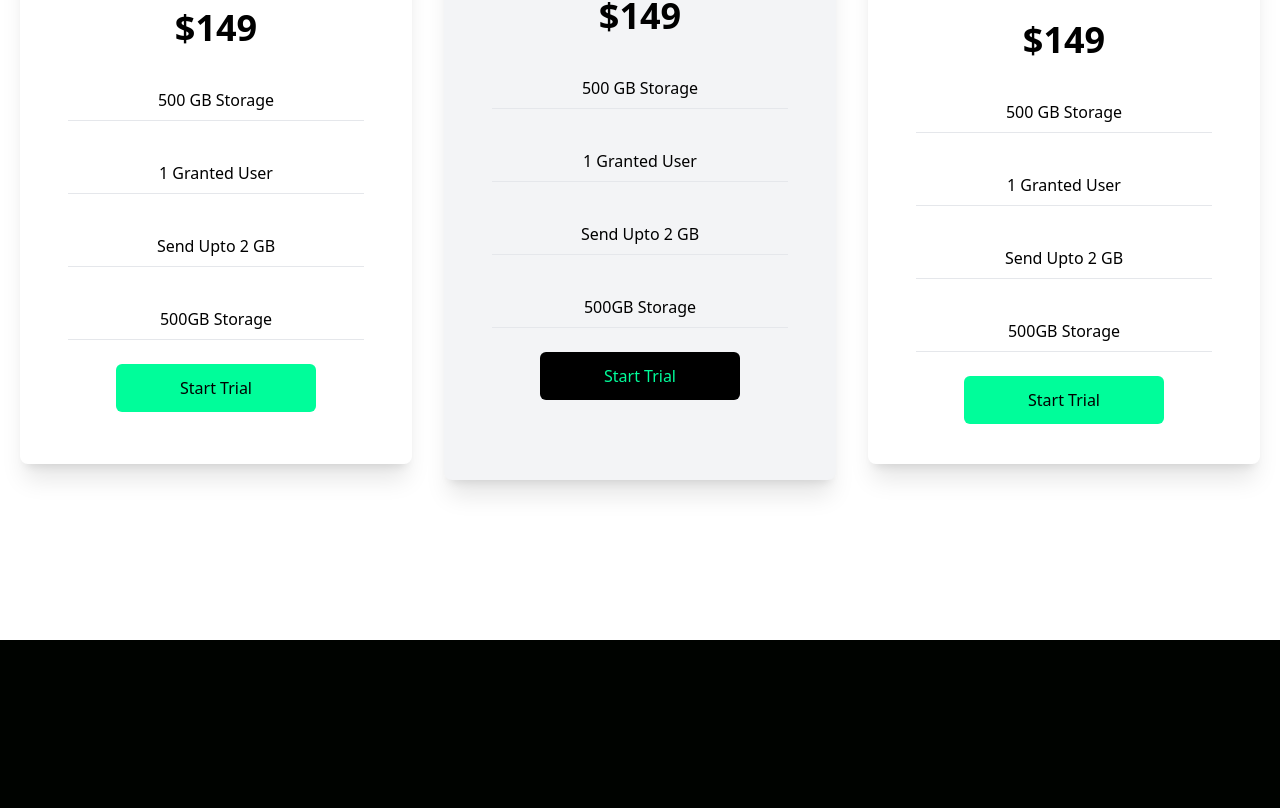
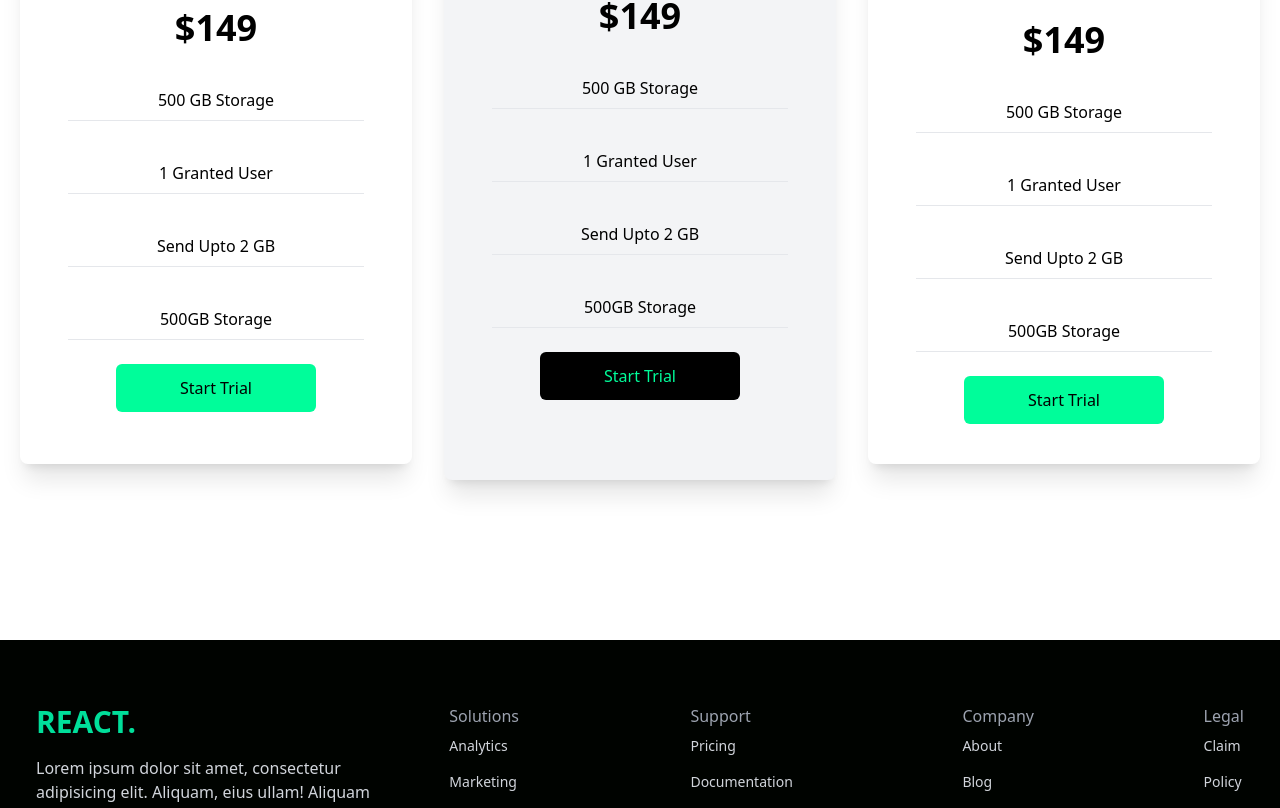
Before and after one commit to shiocalvin/data-finance, a React (Create React App) app: page / in a window 1280 px wide. Shown: the part 1971-2779 px from the top of the page. Before the commit the page ends 2611 px from the top, so only its background shows below. Built offline with nearby package versions, Linux system fonts and the light colour scheme.

Commit message:
feat-> complete footer

```diff
--- a/src/App.js
+++ b/src/App.js
@@ -4,6 +4,7 @@
 import Analytics from "./Components/Analytics";
 import NewsLetter from "./Components/NewsLetter";
 import Cards from "./Components/Cards";
+import Footer from "./Components/Footer";
 
 function App() {
     return (
@@ -13,6 +14,7 @@
             <Analytics />
             <NewsLetter />
             <Cards />
+            <Footer />
         </div>
     );
 }
--- /dev/null
+++ b/src/Components/Footer.jsx
@@ -0,0 +1,70 @@
+import React from 'react';
+import {
+    FaDribbbleSquare,
+    FaFacebookSquare,
+    FaGithubSquare,
+    FaTwitterSquare,
+    FaInstagramSquare
+} from "react-icons/fa";
+
+function Footer(props) {
+    return (
+        <div className={"max-w-[1240px] mx-auto py-16 px-4 grid lg:grid-cols-3 gap-8 text-gray-300"}>
+            <div>
+                <h1 className={"w-full text-3xl font-bold text-[#00df9a]"}>REACT.</h1>
+                <p className={"py-4"}>Lorem ipsum dolor sit amet, consectetur adipisicing elit. Aliquam,
+                    eius ullam! Aliquam deleniti provident quo tempore! Aperiam architecto
+                    facere illo laboriosam,
+                    magni rerum vero. Accusantium amet aut distinctio ea laudantium?
+                </p>
+                <div className={"flex justify-between md:w-[75%] my-6"}>
+                    <FaFacebookSquare size={30}/>
+                    <FaInstagramSquare size={30}/>
+                    <FaTwitterSquare size={30}/>
+                    <FaGithubSquare size={30}/>
+                    <FaDribbbleSquare size={30}/>
+                </div>
+            </div>
+            <div className={"lg:col-span-2 flex justify-between"}>
+                <div>
+                    <h6 className={"font-medium text-gray-400"}>Solutions</h6>
+                    <ul>
+                        <li className={"py-2 text-sm"}>Analytics</li>
+                        <li className={"py-2 text-sm"}>Marketing</li>
+                        <li className={"py-2 text-sm"}>Commerce</li>
+                        <li className={"py-2 text-sm"}>Insights</li>
+                    </ul>
+                </div>
+                <div>
+                    <h6 className={"font-medium text-gray-400"}>Support</h6>
+                    <ul>
+                        <li className={"py-2 text-sm"}>Pricing</li>
+                        <li className={"py-2 text-sm"}>Documentation</li>
+                        <li className={"py-2 text-sm"}>Guides</li>
+                        <li className={"py-2 text-sm"}>Api Status</li>
+                    </ul>
+                </div>
+                <div>
+                    <h6 className={"font-medium text-gray-400"}>Company</h6>
+                    <ul>
+                        <li className={"py-2 text-sm"}>About</li>
+                        <li className={"py-2 text-sm"}>Blog</li>
+                        <li className={"py-2 text-sm"}>Jobs</li>
+                        <li className={"py-2 text-sm"}>Press</li>
+                        <li className={"py-2 text-sm"}>Careers</li>
+                    </ul>
+                </div>
+                <div>
+                    <h6 className={"font-medium text-gray-400"}>Legal</h6>
+                    <ul>
+                        <li className={"py-2 text-sm"}>Claim</li>
+                        <li className={"py-2 text-sm"}>Policy</li>
+                        <li className={"py-2 text-sm"}>Terms</li>
+                    </ul>
+                </div>
+            </div>
+        </div>
+    );
+}
+
+export default Footer;
--- a/src/Components/Navbar.js
+++ b/src/Components/Navbar.js
@@ -2,7 +2,7 @@
 import {AiOutlineClose, AiOutlineMenu} from 'react-icons/ai'
 
 function Navbar(props) {
-    const [nav, setNav] = useState(false);
+    const [nav, setNav] = useState(true);
     const handleNav = () => {
         setNav(!nav);
     }
```
